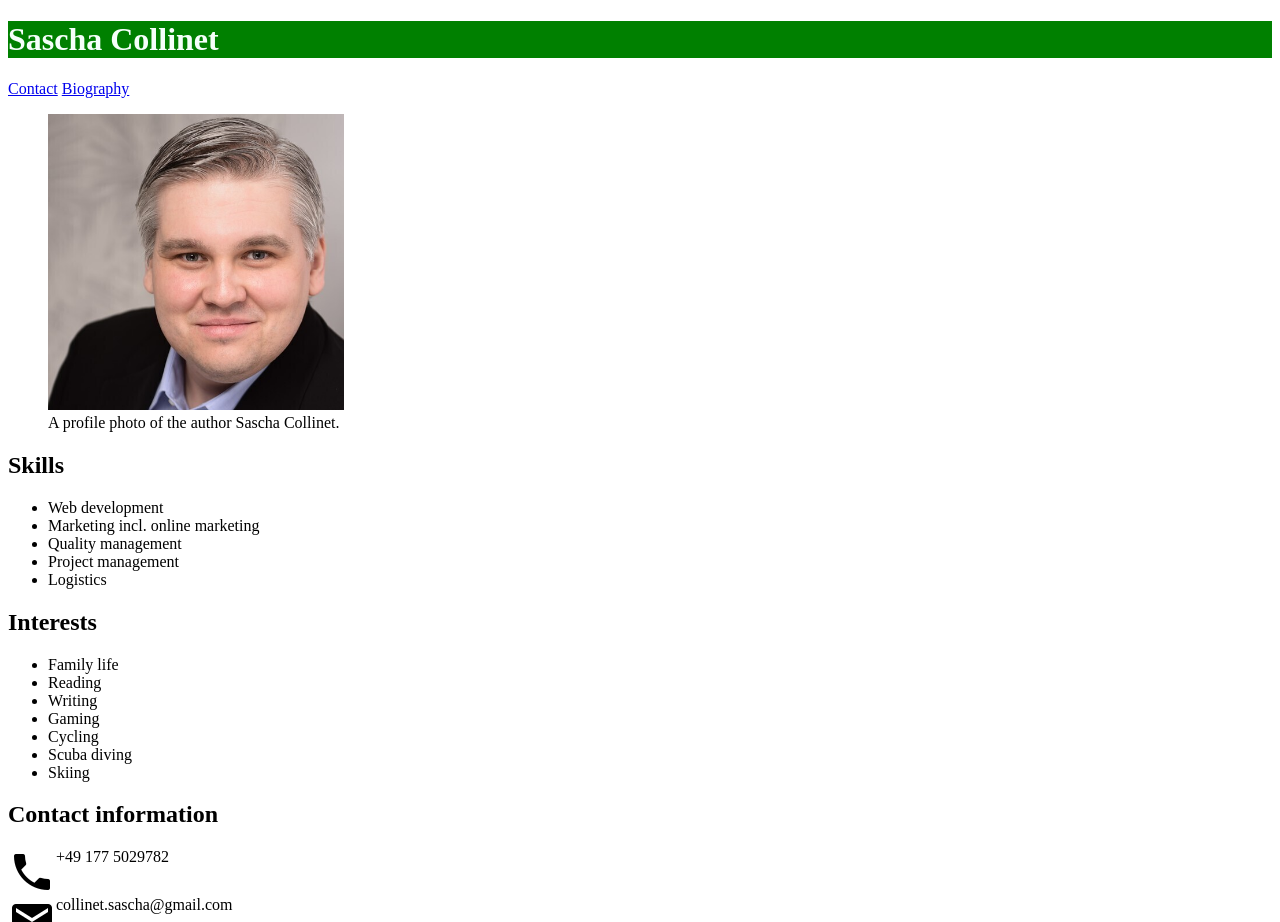
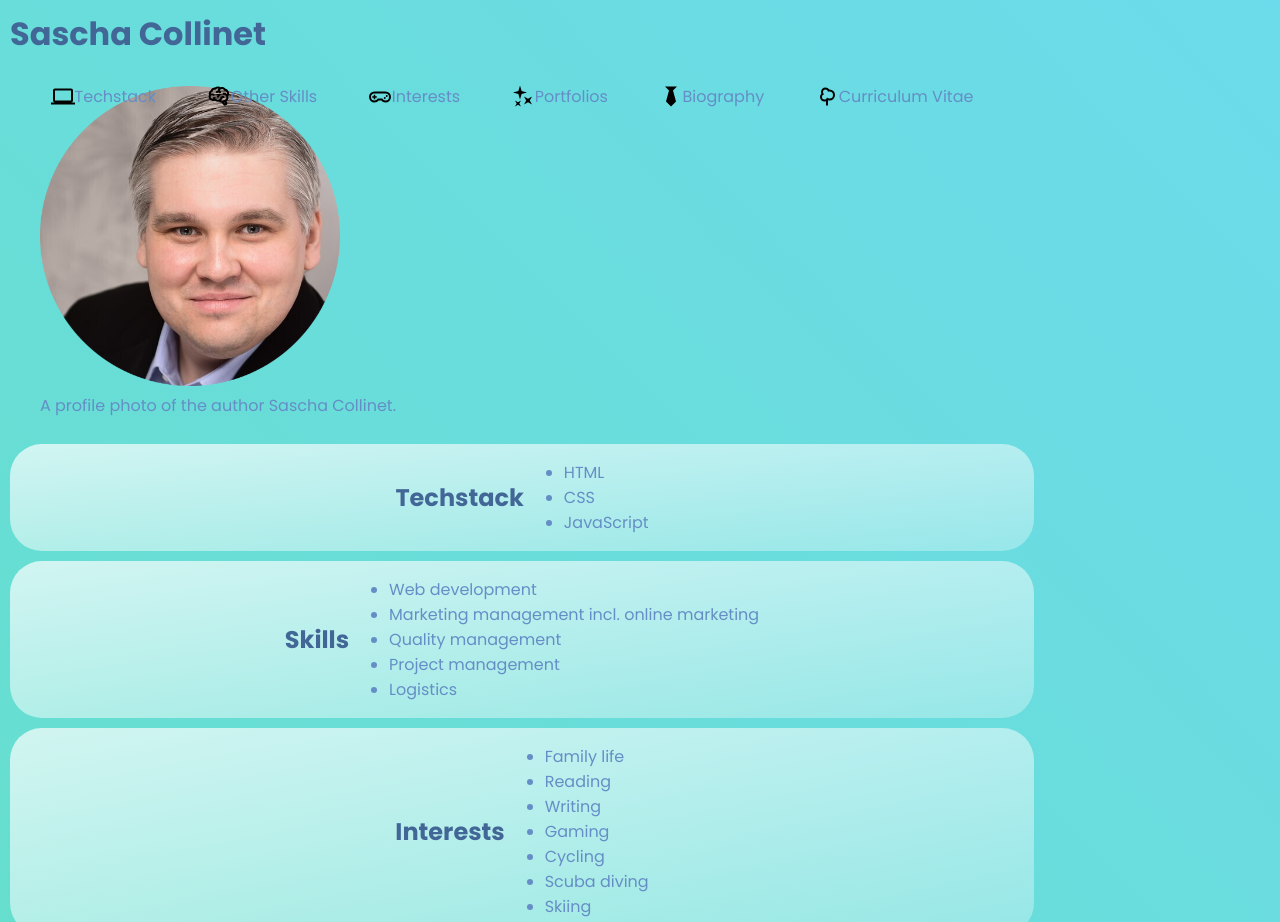
Before and after one commit to saschacollinet/website-personal, a plain HTML site: page index.html in a window 1280 px wide. Shown: the top 922 px of the page. Drawn offline with Linux system fonts and the light colour scheme.

Commit message:
I am not happy, but that is what it looks right now.

```diff
--- a/index.html
+++ b/index.html
@@ -6,34 +6,61 @@
   <meta http-equiv="X-UA-Compatible" content="IE=edge">
   <meta name="viewport" content="width=device-width, initial-scale=1.0">
   <title>Sascha Collinet's Personal Website</title>
-  <link rel="stylesheet" href="resources/css/styles.css">
+  <link rel="preconnect" href="https://fonts.gstatic.com" />
+  <link href="https://fonts.googleapis.com/css2?family=Poppins:wght@400;500;700&display=swap" rel="stylesheet" />
+  <link rel="stylesheet" href="./resources/css/styles.css">
 </head>
 
 <body>
   <header>
     <h1>Sascha Collinet</h1>
-    <nav>
-      <a href="#contact">Contact</a>
-      <a href="#biography">Biography</a>
+    <nav class="links">
+      <a href="#techstack"><img src="./resources/images/laptop.svg" alt="" class="icon">
+        <p>Techstack</p>
+      </a>
+      <a href="#skills"><img src="./resources/images/brain.svg" alt="" class="icon">
+        <p>Other Skills</p>
+      </a>
+      <a href="#interests"><img src="./resources/images/controller-classic-outline.svg" alt="" class="icon">
+        <p>Interests</p>
+      </a>
+      <a href="#portfolios"><img src="./resources/images/shimmer.svg" alt="" class="icon">
+        <p>Portfolios</p>
+      </a>
+      <a href="#biography"><img src="./resources/images/tie.svg" alt="" class="icon">
+        <p>Biography</p>
+      </a>
+      <a href="#cv"><img src="./resources/images/tree-outline.svg" alt="" class="icon">
+        <p>Curriculum Vitae</p>
+      </a>
     </nav>
   </header>
   <main>
     <figure>
-      <img src="resources/images/profile-photo-sascha-collinet.jpeg"
-        alt="A profile photo of the author Sascha Collinet." style="width: 25%;">
+      <img src="./resources/images/circle-profile.png" alt="A profile photo of the author Sascha Collinet."
+        style="width: 25%;">
       <figcaption>A profile photo of the author Sascha Collinet.</figcaption>
     </figure>
-    <section id="skills">
+    <article>
+      <section id="techstack" class="card">
+        <h2>Techstack</h2>
+        <ul>
+          <li>HTML</li>
+          <li>CSS</li>
+          <li>JavaScript</li>
+        </ul>
+      </section>
+      <section id="skills" class="card">
         <h2>Skills</h2>
         <ul>
           <li>Web development</li>
-        <li>Marketing incl. online marketing</li>
+          <li>Marketing management incl. online marketing</li>
           <li>Quality management</li>
           <li>Project management</li>
           <li>Logistics</li>
         </ul>
       </section>
-    <section id="interests">
+      <section id="interests" class="card">
         <h2>Interests</h2>
         <ul>
           <li>Family life</li>
@@ -45,18 +72,7 @@
           <li>Skiing</li>
         </ul>
       </section>
-    <section id="contact">
-      <h2>Contact information</h2>
-      <div>
-        <img src="resources/images/phone.png" alt="phone icon" style="float: left;">
-        <p>+49 177 5029782</p>
-      </div>
-      <div style="clear: left;">
-        <img src="resources/images/email.png" alt="email icon" style="float: left;">
-        <p>collinet.sascha@gmail.com</p>
-      </div>
-    </section>
-    <section>
+      <section id="portfolios" class="card">
         <a href="https://github.com/saschacollinet" target="_blank"><img src="resources/images/GitHub_logo_2013.svg"
             alt="GitHub Logo" style="width: 25%;"></a>
         <br>
@@ -69,16 +85,19 @@
         <a href="https://www.xing.com/profile/Sascha_Collinet" target="_blank"><img
             src="resources/images/Xing_Logo_07.2021.svg" alt="Xing Logo" style="width: 25%;"></a>
       </section>
-    <section id="biography">
+      <section id="biography" class="card">
         <h2>Biography</h2>
-      <article>Lorem ipsum dolor sit amet, consetetur sadipscing elitr, sed diam nonumy eirmod tempor invidunt ut labore
-        et dolore magna aliquyam erat, sed diam voluptua. At vero eos et accusam et justo duo dolores et ea rebum. Stet
+        <article>Lorem ipsum dolor sit amet, consetetur sadipscing elitr, sed diam nonumy eirmod tempor invidunt ut
+          labore
+          et dolore magna aliquyam erat, sed diam voluptua. At vero eos et accusam et justo duo dolores et ea rebum.
+          Stet
           clita kasd gubergren, no sea takimata sanctus est Lorem ipsum dolor sit amet. Lorem ipsum dolor sit amet,
-        consetetur sadipscing elitr, sed diam nonumy eirmod tempor invidunt ut labore et dolore magna aliquyam erat, sed
+          consetetur sadipscing elitr, sed diam nonumy eirmod tempor invidunt ut labore et dolore magna aliquyam erat,
+          sed
           diam voluptua. At vero eos et accusam et justo duo dolores et ea rebum. Stet clita kasd gubergren, no sea
           takimata sanctus est Lorem ipsum dolor sit amet.</article>
       </section>
-    <section>
+      <section id="cv" class="card">
         <h2>Curriculum Vitae</h2>
         <table>
           <tr>
@@ -108,9 +127,15 @@
         </table>
 
       </section>
+    </article>
   </main>
   <footer>
-    <p>Author Sascha Collinet</p>
+    <h3>© Sascha Collinet</h3>
+    <h3>Contact information</h3>
+    <img src="./resources/images/phone-outline.svg" alt="phone icon">
+    <p>+49 177 5029782</p>
+    <img src="./resources/images/email-outline.svg" alt="email icon">
+    <p>collinet.sascha@gmail.com</p>
   </footer>
 
 </body>
--- a/resources/css/styles.css
+++ b/resources/css/styles.css
@@ -1,12 +1,80 @@
 html {
-    box-sizing: border-box;
-  }
+  box-sizing: border-box;
+}
 
-  * {
-    box-sizing: inherit;
-  }
+* {
+  box-sizing: inherit;
+}
+
+body {
+  margin: 0;
+  padding: 0;
+  font-family: "Poppins", sans-serif;
+}
+
+header {
+  display: flex;
+  align-items: center;
+  justify-content: space-between;
+  flex-wrap: wrap;
+  width: 100vw;
+  position: fixed;
+  top: 0;
+}
 
 h1 {
-    color: mintcream;
-    background-color: green;
+  margin: 0;
+  padding: 10px;
+  color: #426696;
 }
+
+h2 {
+  color: #426696;
+}
+
+h3 {
+  color: #426696;
+}
+
+nav {
+  display: flex;
+  align-items: center;
+  justify-content: space-evenly;
+  width: 80vw;
+  flex-wrap: wrap;
+}
+
+a {
+  display: flex;
+  text-decoration: none;
+  color: #658ec6
+}
+
+main {
+  min-height: 100vh;
+  width: 100vw;
+  background: linear-gradient(to right top, #65dfc9, #6cdbeb);
+  padding: 70px 0px 0px 0px;
+  color: #658ec6;
+  display: flex;
+  flex-direction: column;
+}
+
+.card {
+  background: white;
+  width: 80%;
+  background: linear-gradient( to right bottom, rgba(255, 255, 255, 0.7), rgba(255, 255, 255, 0.3));
+  border-radius: 2rem;
+  display: flex;
+  align-items: center;
+  justify-content: center;
+  margin: 10px;
+}
+
+footer {
+  display: flex;
+  align-items: center;
+  justify-content: space-evenly;
+  flex-wrap: wrap;
+  width: 100vw;
+}
```
Also changed, not shown: resources/images/Xing_Logo_07.2021 2.svg (added), resources/images/avatar.png (added), resources/images/brain.svg (added), resources/images/circle-profile.png (added), resources/images/controller-classic-outline.svg (added), resources/images/email-outline.svg (added), resources/images/email.png (deleted), resources/images/file-document-outline.svg (added), resources/images/laptop.svg (added), resources/images/phone-outline.svg (added), resources/images/phone.png (deleted), resources/images/shimmer.svg (added), resources/images/tie.svg (added), resources/images/tree-outline.svg (added). Lines whose indentation alone changed are shown as unchanged.
